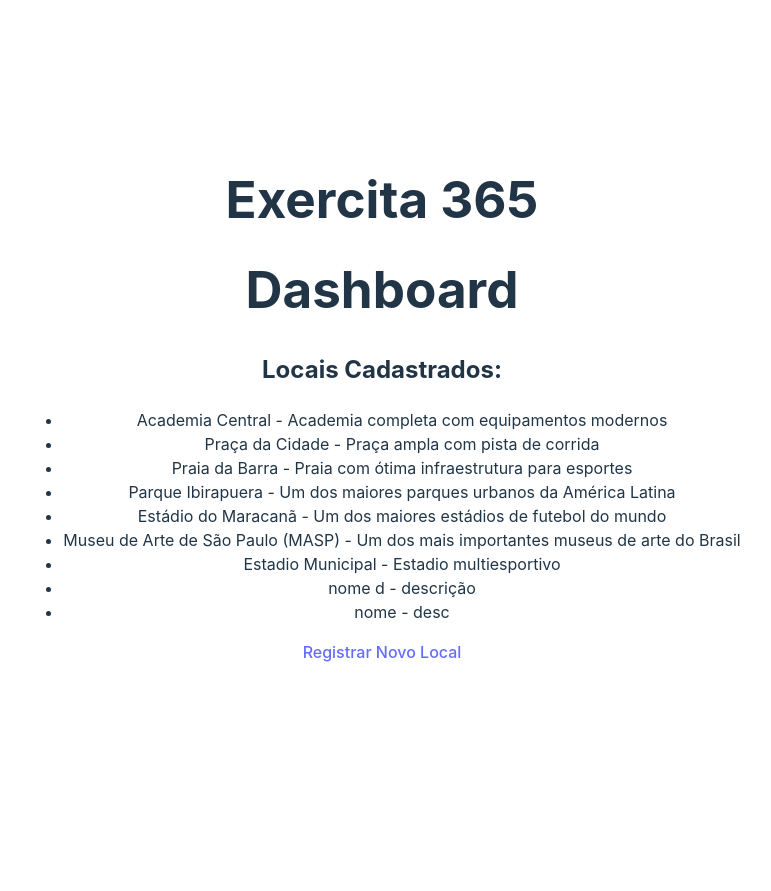
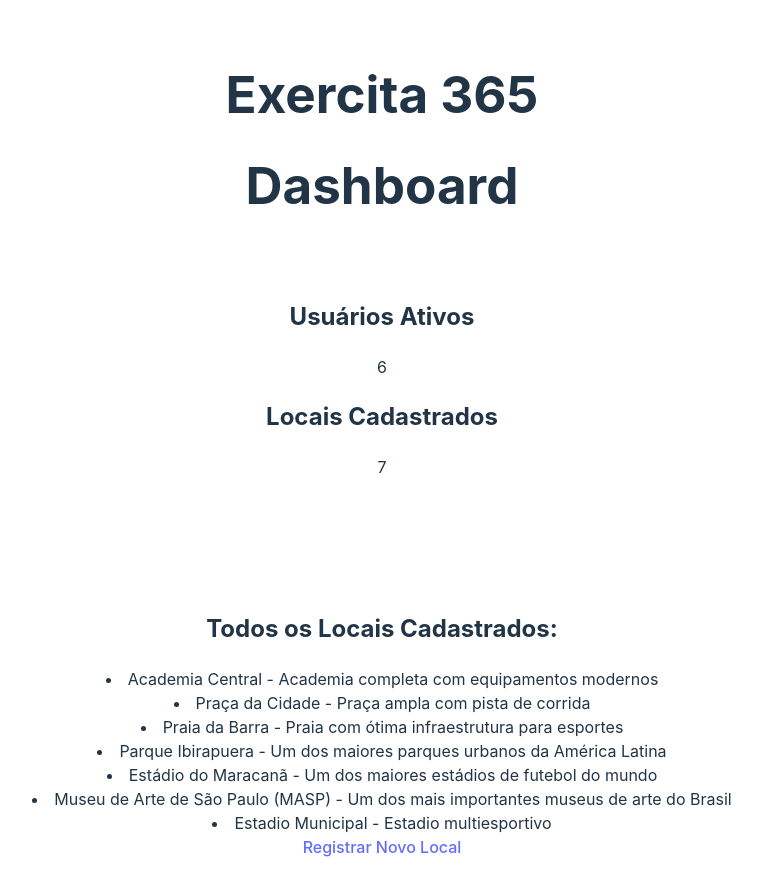
Before and after one commit to juniorpinhodev/Exercita365, a React (Vite) app in the folder Exercita365/: page / in a window 1280 px wide. Shown: the whole page, without its empty margins (258-1029 px from the left). Before the commit the page ends 800 px from the top, so only its background shows below. Built offline with nearby package versions, Linux system fonts and the light colour scheme; data requests are answered from the project's data file; sample sign-in values are in the browser's storage.

Commit message:
feat: 🎸 adição de Usuários Ativos e Locais cadastrados

```diff
--- a/Exercita365/data/db.json
+++ b/Exercita365/data/db.json
@@ -2,7 +2,7 @@
   "users": [
     {
       "id": "1",
-      "isLogged": false,
+      "isLogged": true,
       "nome": "João da Silva",
       "sexo": "Masculino",
       "cpf": "123.456.78900",
@@ -20,7 +20,7 @@
     },
     {
       "id": "2",
-      "isLogged": false,
+      "isLogged": true,
       "nome": "Maria da Silva",
       "sexo": "Feminino",
       "cpf": "987.654.321-00",
@@ -38,7 +38,7 @@
     },
     {
       "id": "3",
-      "isLogged": false,
+      "isLogged": true,
       "nome": "Pedro Oliveira",
       "sexo": "Masculino",
       "cpf": "111.222.333-44",
@@ -56,7 +56,7 @@
     },
     {
       "id": "4",
-      "isLogged": false,
+      "isLogged": true,
       "nome": "Ana Oliveira",
       "sexo": "Feminino",
       "cpf": "222.333.444-55",
@@ -74,7 +74,7 @@
     },
     {
       "id": "5",
-      "isLogged": false,
+      "isLogged": true,
       "nome": "Marcos Oliveira",
       "sexo": "Masculino",
       "cpf": "333.444.555-66",
@@ -92,7 +92,7 @@
     },
     {
       "id": "6",
-      "isLogged": false,
+      "isLogged": true,
       "nome": "Carla Souza",
       "email": "carla@email.com",
       "senha": 123456,
@@ -109,6 +109,7 @@
       }
     }
   ],
+
   "list": [
     {
       "id": "1",
@@ -191,7 +192,7 @@
       ]
     },
     {
-      "id": "6",
+      "id": "7",
       "nome": "Estadio Municipal",
       "userId": "6",
       "descricao": "Estadio multiesportivo",
@@ -201,29 +202,6 @@
       "esportes": [
         "futebol americano"
       ]
-    },
-    {
-      "id": "9f97",
-      "nome": "nome d",
-      "descricao": "descrição",
-      "localizacao": "local",
-      "esportes": [
-        "estpooo"
-      ],
-      "longitude": "log",
-      "latitude": "lat"
-    },
-    {
-      "id": "dae2",
-      "userId":"4",
-      "nome": "nome",
-      "descricao": "desc",
-      "localizacao": "loc",
-      "esportes": [
-        "esp"
-      ],
-      "longitude": "lon",
-      "latitude": "lat"
     }
   ]
 }
--- a/Exercita365/src/pages/Dashboard.jsx
+++ b/Exercita365/src/pages/Dashboard.jsx
@@ -4,14 +4,18 @@ import { Link } from 'react-router-dom';
 
 function Dashboard() {
   const [locais, setLocais] = useState([]);
+  const [usuariosAtivos, setUsuariosAtivos] = useState(0);
 
   useEffect(() => {
     const fetchLocais = async () => {
       try {
-        // Substitua pelo código de busca dos locais no seu arquivo db.json
         const response = await fetch('data/db.json');
         const data = await response.json();
         setLocais(data.list);
+
+        const usuariosAtivos = data.users.filter(user => user.isLogged).length;
+        setUsuariosAtivos(usuariosAtivos);
+
       } catch (error) {
         console.error('Erro ao buscar locais:', error);
       }
@@ -24,14 +28,26 @@ function Dashboard() {
       <div>
         <h1>Dashboard</h1>
 
-        <h2>Locais Cadastrados:</h2>
-      <ul>
+        <div className="card">
+        <h2>Usuários Ativos</h2>
+        <p>{usuariosAtivos}</p>
+
+        <h2>Locais Cadastrados</h2>
+        <p>{locais.length}</p>
+      </div>
+
+      <div className="card">
+
+      </div>
+
+        <h2>Todos os Locais Cadastrados:</h2>
+      <>
         {locais.map(local => (
           <li key={local.id}>
             {local.nome} - {local.descricao}
           </li>
         ))}
-      </ul>
+      </>
 
         <Link to="/local-registration">Registrar Novo Local</Link>
 
```
